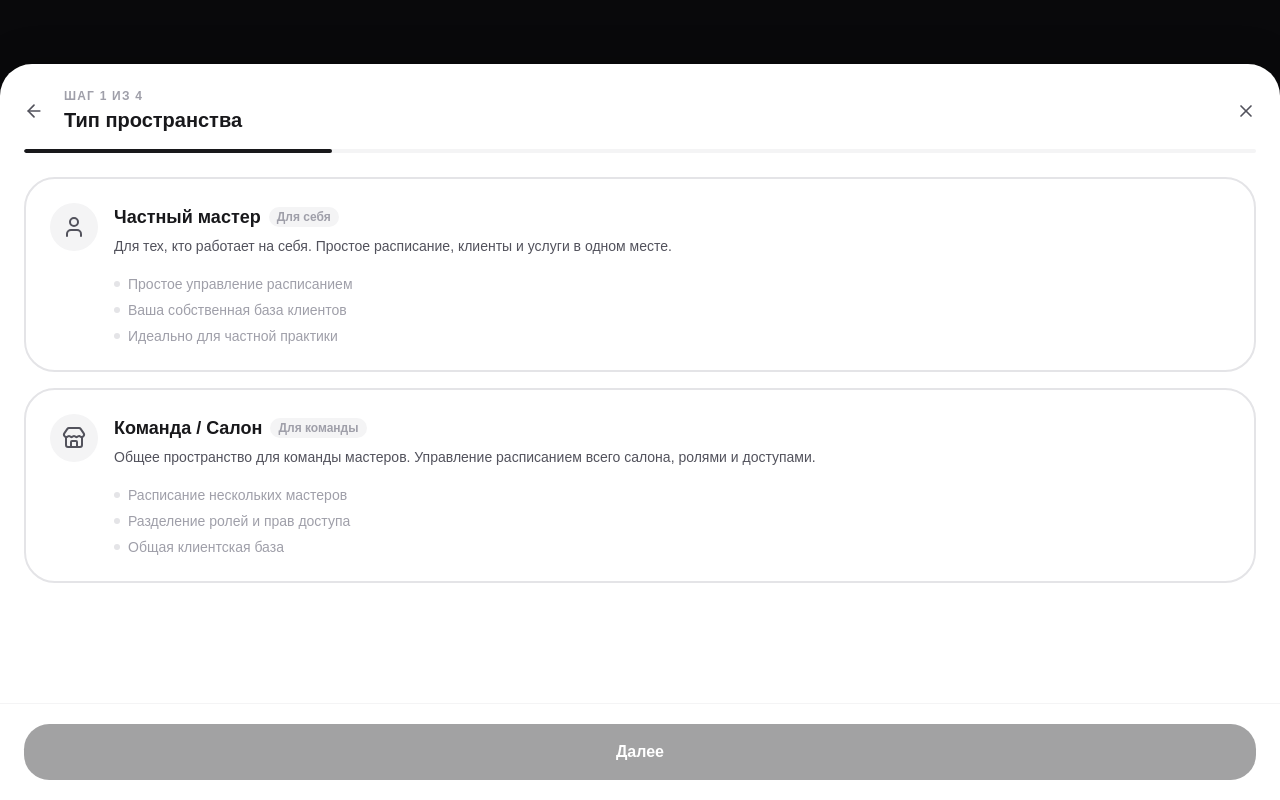
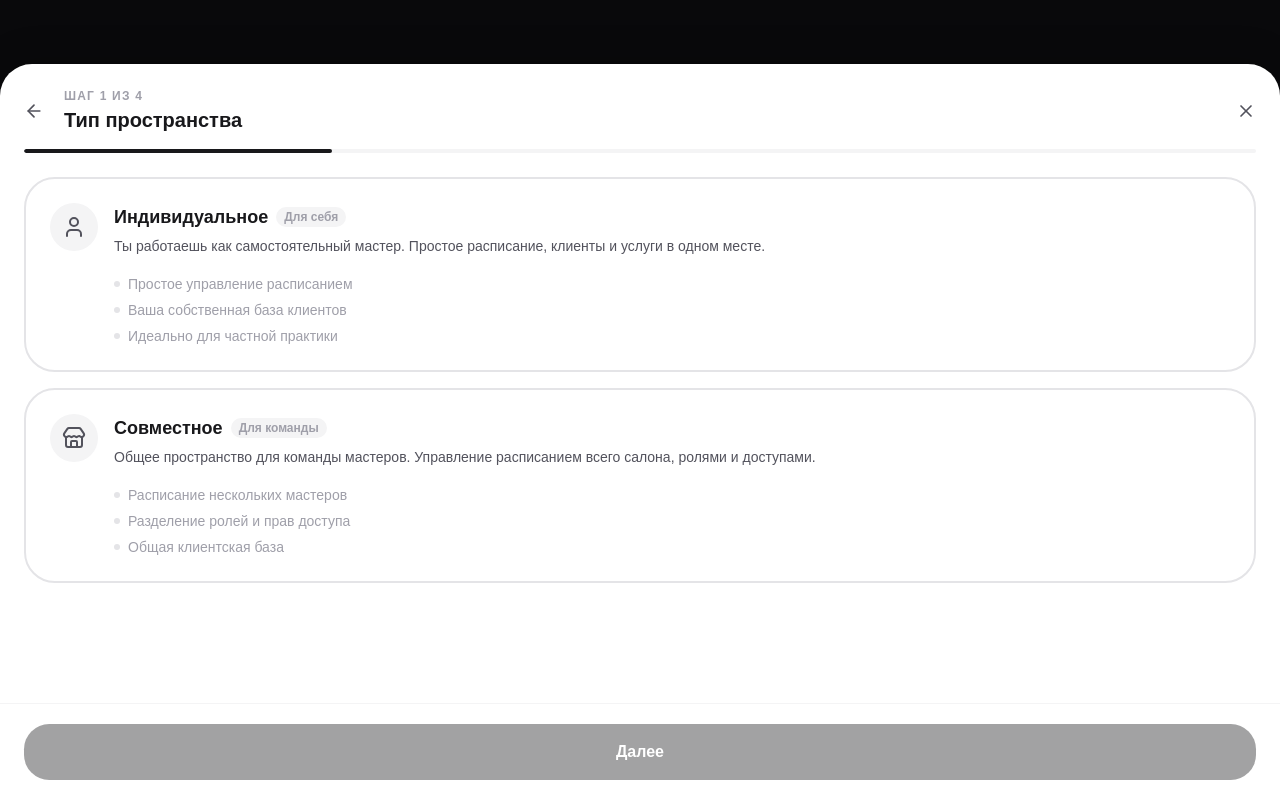
Before and after one commit to bliky-app/client, a React (Vite) app in the folder apps/web/: page /workspace/new in a window 1280 px wide. Built offline with nearby package versions, Linux system fonts and the light colour scheme.

Commit message:
fix(workspace): adjust type labels, remove coworking cat, widen time inputs

```diff
--- a/apps/web/src/pages/workspace/steps/Step1Type.tsx
+++ b/apps/web/src/pages/workspace/steps/Step1Type.tsx
@@ -1,27 +1,27 @@
 import { User, Store } from "lucide-react"
 import type { WorkspaceType } from "@/types/models"
+import { usePermissions } from "@/lib/permissions"
 
 interface Step1TypeProps {
   value: WorkspaceType | null
   onChange: (type: WorkspaceType) => void
 }
 
-interface TypeOption {
-  type: WorkspaceType
-  label: string
-  tagline: string
-  description: string
-  icon: typeof User
-  bullets: string[]
-}
+export default function Step1Type({ value, onChange }: Step1TypeProps) {
+  const { user } = usePermissions()
+  const isFormal = user?.isFormal ?? true
 
-const TYPE_OPTIONS: TypeOption[] = [
+
+
+  const TYPE_OPTIONS = [
     {
-    type: "individual",
-    label: "Частный мастер",
+      type: "individual" as WorkspaceType,
+      label: "Индивидуальное",
       tagline: "Для себя",
       icon: User,
-    description: "Для тех, кто работает на себя. Простое расписание, клиенты и услуги в одном месте.",
+      description: isFormal
+        ? "Вы работаете как самостоятельный мастер. Простое расписание, клиенты и услуги в одном месте."
+        : "Ты работаешь как самостоятельный мастер. Простое расписание, клиенты и услуги в одном месте.",
       bullets: [
         "Простое управление расписанием",
         "Ваша собственная база клиентов",
@@ -29,8 +29,8 @@ const TYPE_OPTIONS: TypeOption[] = [
       ],
     },
     {
-    type: "shared",
-    label: "Команда / Салон",
+      type: "shared" as WorkspaceType,
+      label: "Совместное",
       tagline: "Для команды",
       icon: Store,
       description: "Общее пространство для команды мастеров. Управление расписанием всего салона, ролями и доступами.",
@@ -42,7 +42,6 @@ const TYPE_OPTIONS: TypeOption[] = [
     },
   ]
 
-export default function Step1Type({ value, onChange }: Step1TypeProps) {
   return (
     <div className="flex flex-col gap-4 py-2">
       {TYPE_OPTIONS.map(option => {
--- a/apps/web/src/pages/workspace/steps/Step2Details.tsx
+++ b/apps/web/src/pages/workspace/steps/Step2Details.tsx
@@ -46,7 +46,6 @@ const CATEGORIES_SHARED = [
   "Спа",
   "Клиника эстетической медицины",
   "Студия красоты",
-  "Коворкинг",
   "Другое",
 ]
 
--- a/apps/web/src/pages/workspace/steps/Step4Schedule.tsx
+++ b/apps/web/src/pages/workspace/steps/Step4Schedule.tsx
@@ -98,7 +98,7 @@ export default function Step4Schedule({ data, onChange }: Step4ScheduleProps) {
                         type="time"
                         value={slot.start}
                         onChange={e => updateTime(key, "start", e.target.value)}
-                        className="bg-panel-base hover:bg-panel-surface-hover border border-panel-border-subtle hover:border-panel-text-muted rounded-lg px-2 py-1.5 text-sm font-medium text-panel-text outline-none focus:border-panel-text focus:ring-1 focus:ring-panel-text transition-all cursor-pointer w-[76px]"
+                        className="bg-panel-base hover:bg-panel-surface-hover border border-panel-border-subtle hover:border-panel-text-muted rounded-lg px-2 py-1.5 text-sm font-medium text-panel-text outline-none focus:border-panel-text focus:ring-1 focus:ring-panel-text transition-all cursor-pointer w-[90px]"
                       />
                     </div>
                     <span className="text-panel-text-subtle text-sm font-medium">—</span>
@@ -107,7 +107,7 @@ export default function Step4Schedule({ data, onChange }: Step4ScheduleProps) {
                         type="time"
                         value={slot.end}
                         onChange={e => updateTime(key, "end", e.target.value)}
-                        className="bg-panel-base hover:bg-panel-surface-hover border border-panel-border-subtle hover:border-panel-text-muted rounded-lg px-2 py-1.5 text-sm font-medium text-panel-text outline-none focus:border-panel-text focus:ring-1 focus:ring-panel-text transition-all cursor-pointer w-[76px]"
+                        className="bg-panel-base hover:bg-panel-surface-hover border border-panel-border-subtle hover:border-panel-text-muted rounded-lg px-2 py-1.5 text-sm font-medium text-panel-text outline-none focus:border-panel-text focus:ring-1 focus:ring-panel-text transition-all cursor-pointer w-[90px]"
                       />
                     </div>
                   </>
```
Lines whose indentation alone changed are shown as unchanged.
